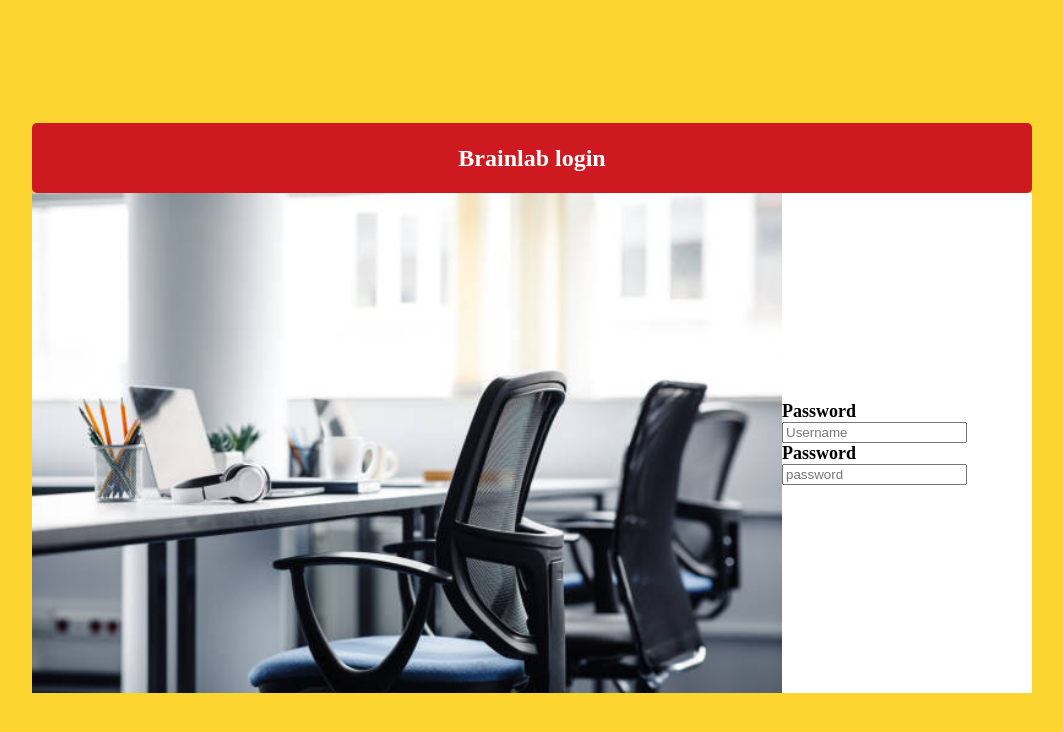
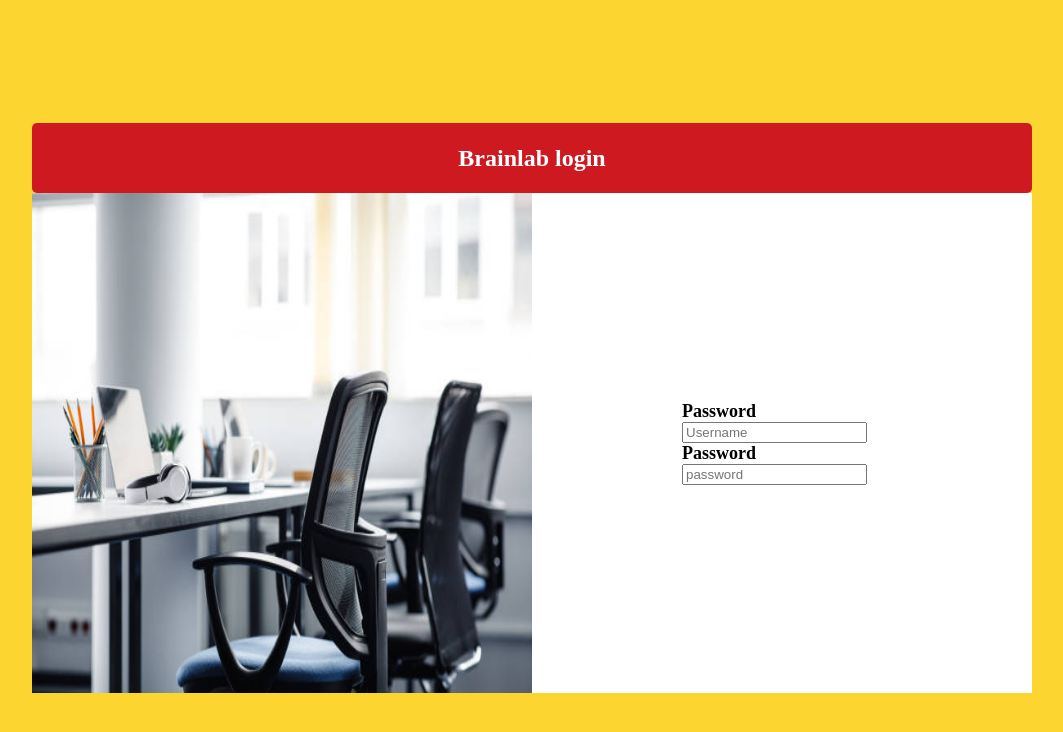
Before and after one commit to WasteofPixels/brainlab-login2, a plain HTML site: page index.html in a window 1280 px wide. Shown: the whole page, without its empty margins (116-1179 px from the left). Drawn offline with Linux system fonts and the light colour scheme.

Commit message:
final-commit

```diff
--- a/styles.css
+++ b/styles.css
@@ -35,10 +35,13 @@
   flex-direction: column;
   margin-top: 20%;
   margin-bottom: 20%;
+  margin-left: 15%;
+  margin-right: 20%;
+
   font-weight: bold;
   font-size: 18px;
 }
 img {
-  display: block;
-  size: 500px 500px;
+  display: flex;
+  width: 50%;
 }
```
